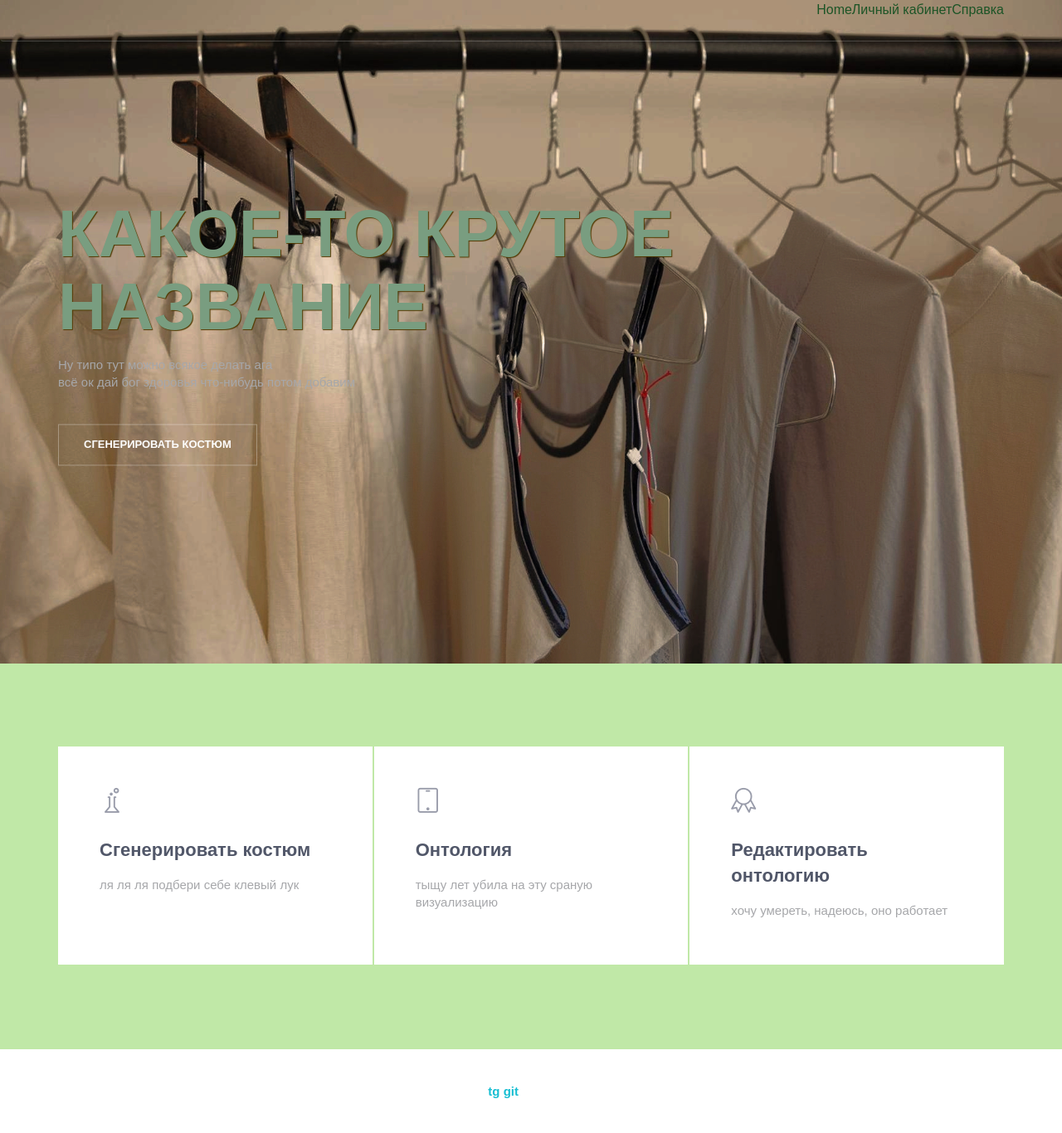
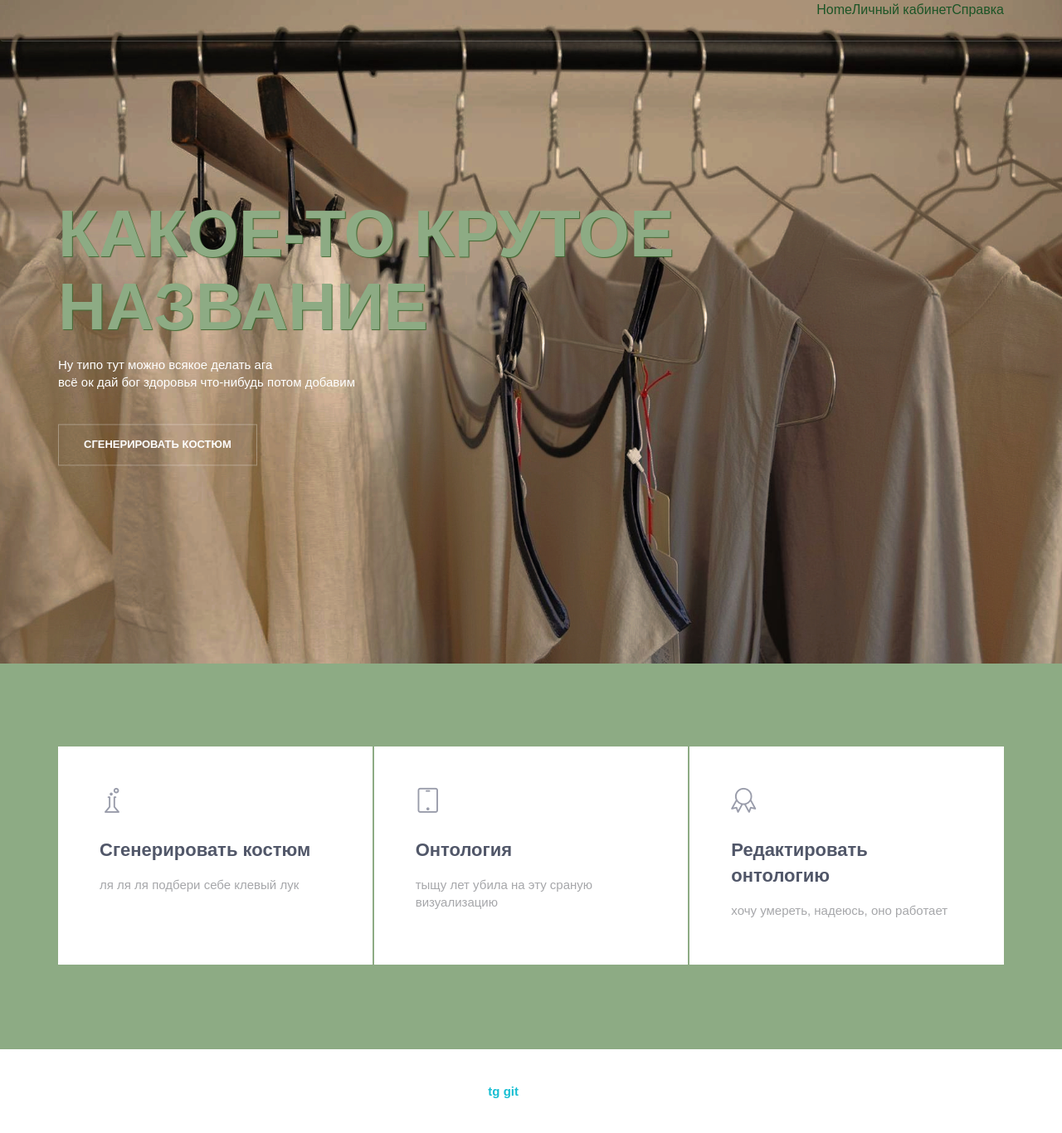
Before and after one commit to k-dash6/suit_app_final, a Django app: page / in a window 1280 px wide. Shown: the whole page at 83% size. Run offline with Django 4.2, Linux system fonts and the light colour scheme; some libraries are stand-ins or nearby versions.

Commit message:
try to fix color

```diff
--- a/main_app/manage_ontology/static/manage_ontology/css/main.css
+++ b/main_app/manage_ontology/static/manage_ontology/css/main.css
@@ -1,5 +1,14 @@
 @charset "UTF-8";
 
 .bg-color-sky-light {
-    background-color: #c0e8a7;
+    background-color: #8dab84;
 }
+
+.carousel-title {
+    color: #8dab84;
+    text-shadow: 1px 1px 1px #406933;
+}
+
+.subtitle {
+    color: white;
+}
--- a/main_app/manage_ontology/templates/manage_ontology/home.html
+++ b/main_app/manage_ontology/templates/manage_ontology/home.html
@@ -62,7 +62,7 @@
                         <div class="carousel-centered">
                             <div class="margin-b-40">
                                 <h1 class="carousel-title">Какое-то крутое название</h1>
-                                <p>Ну типо тут можно всякое делать ага <br/> всё ок дай бог здоровья что-нибудь потом добавим</p>
+                                <p class="subtitle">Ну типо тут можно всякое делать ага <br/> всё ок дай бог здоровья что-нибудь потом добавим</p>
                             </div>
                             <a href="{% url 'manage_return_random' %}" class="btn-theme btn-theme-sm btn-white-brd text-uppercase">Сгенерировать костюм</a>
                         </div>
```
